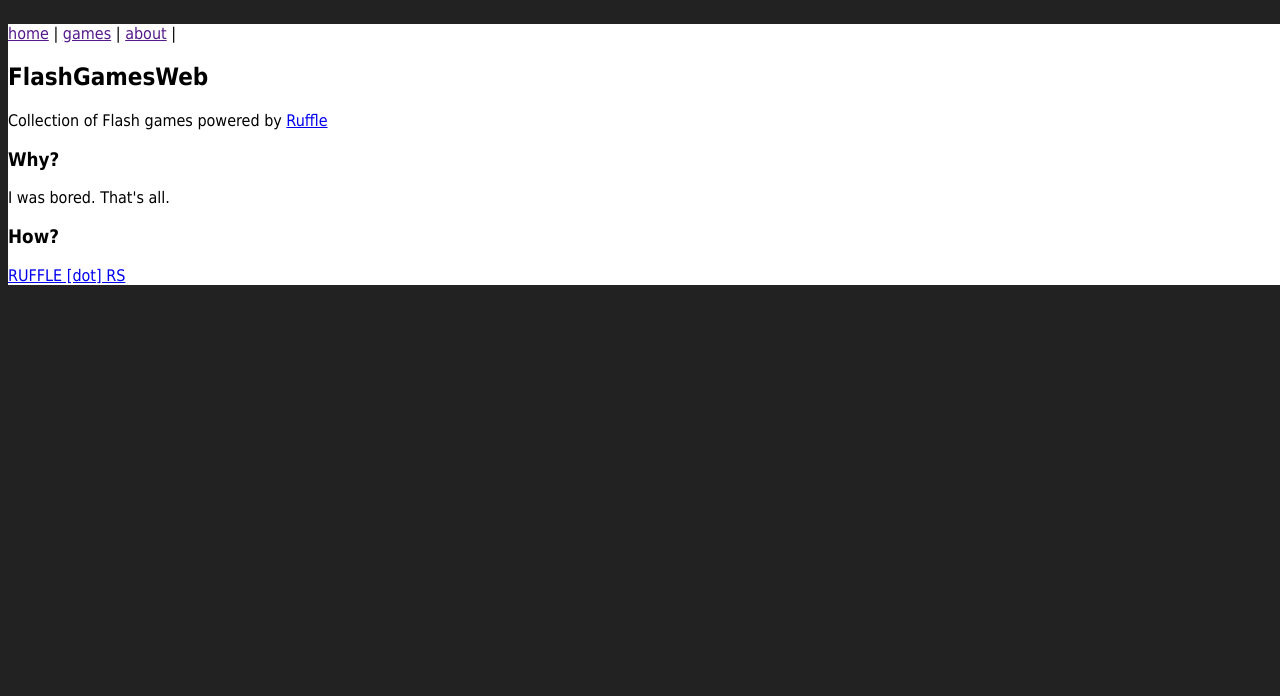
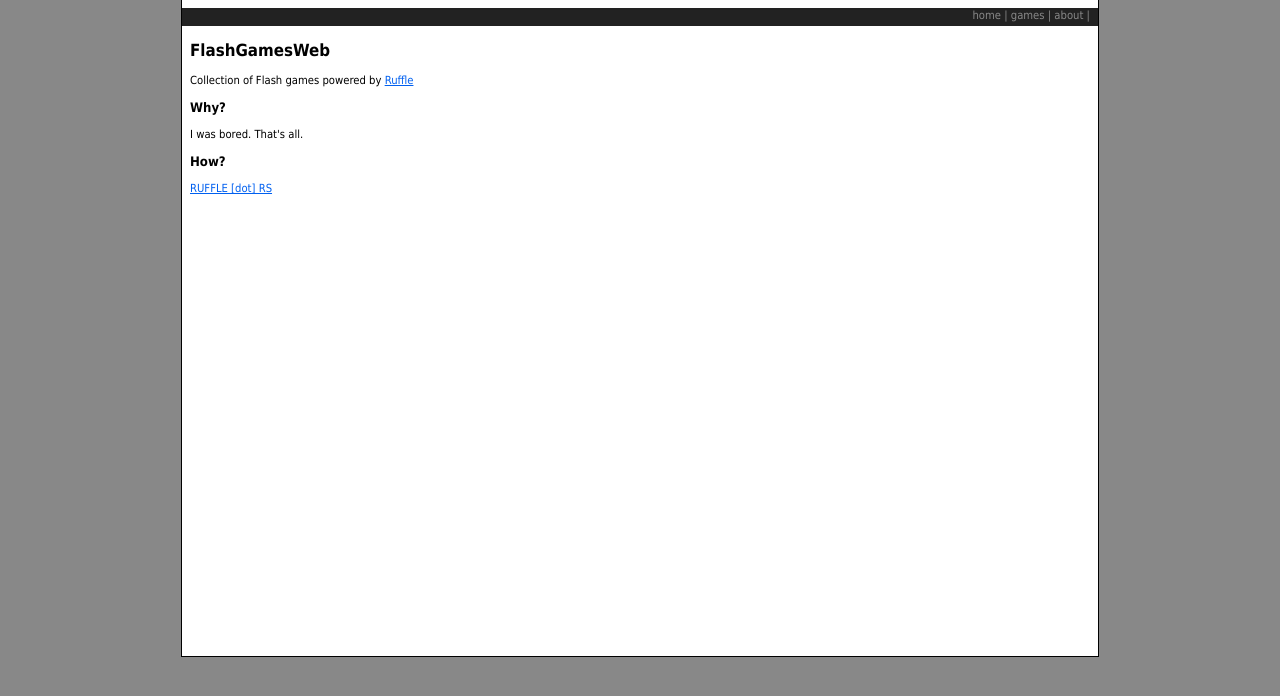
Before and after one commit to flashgamesweb/flashgamesweb.github.io, a plain HTML site: page index.html in a window 1280 px wide. Drawn offline with Linux system fonts and the light colour scheme.

Commit message:
fucktest2

```diff
--- a/style.css
+++ b/style.css
@@ -1,16 +1,48 @@
 body {
     font-family: Tahoma;
-    background: #222;
+    background: #888;
     width: 100%;
+    margin: 0;
     height: 100%;
 }
 
 .main {
     background: #FFF;
     position: relative;
-    top: 16px;
+    width: 900px;
+    min-height: 640px;
+    top: -1px;
+    padding: 8px;
+    border: #000 1px solid;
+    font-size: 70%;
     left: 50%;
     transform: translate(-50%, 0);
+}
+
+.top {
+    width: 100%;
+    height: 18px;
+    background: #222;
+    line-height: 16px;
+    text-align: right;
+    padding-left: 8px;
+    margin-left: -8px;
+    padding-right: 8px;
+    color: #888;
+}
+
+.top>a {
+    color: #888;
+    text-decoration: none;
+}
+
+.top>a:hover {
+    color: #AAA;
+    text-decoration: underline;
+}
+
+a {
+    color: #0060F0;
 }
 
 ruffle-player {
```
